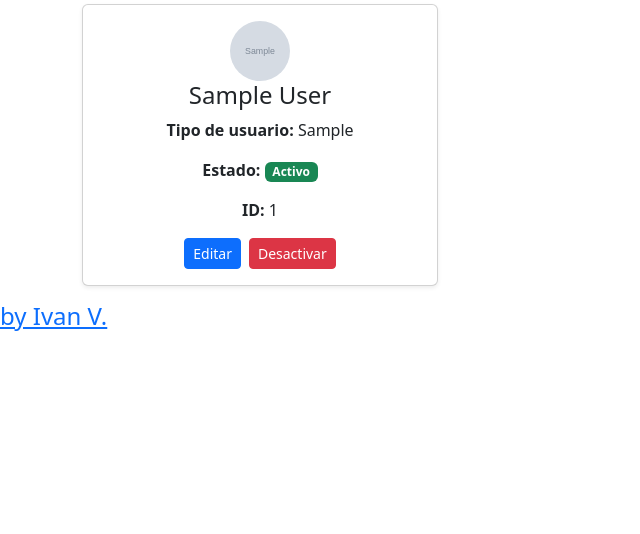
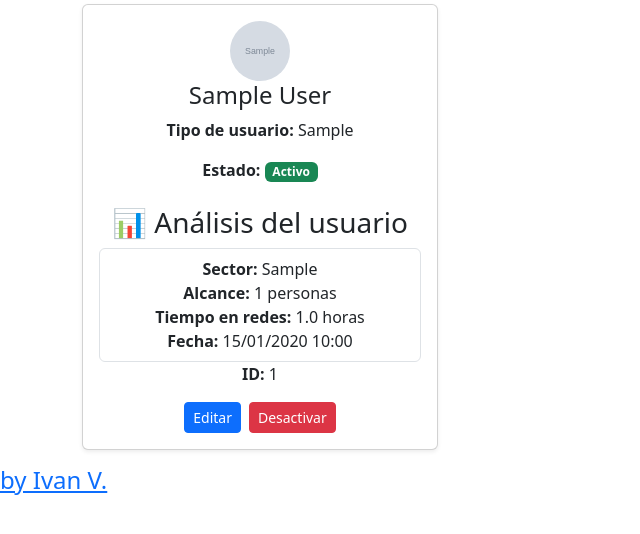
Before and after one commit to Iv4n-0v/Project_Social_MEdi4, a FastAPI app: page /users in a window 1280 px wide. Shown: the part 148-682 px from the top of the page, without its empty margins (0-640 px from the left). Run offline with FastAPI, Linux system fonts and the light colour scheme; tables that the repository leaves empty hold one stand-in row (values such as "Sample post"); grey boxes marked "Sample" are stand-in pictures; parts of the project's set-up code (start-up, migrations or seed data) failed here and were passed over.

Commit message:
order in the analysis

```diff
--- a/templates/user_list.html
+++ b/templates/user_list.html
@@ -34,6 +34,25 @@
                         {% endif %}
                     </p>
 
+                    <h3 class="mt-4">📊 Análisis del usuario</h3>
+
+                        {% if user.analyses %}
+                    <ul class="list-group">
+                        {% for analysis in user.analyses %}
+                    <li class="list-group-item">
+                    <b>Sector:</b> {{ analysis.sector }} <br>
+                    <b>Alcance:</b> {{ analysis.reach }} personas <br>
+                    <b>Tiempo en redes:</b> {{ analysis.time_in_social_media }} horas <br>
+                    <b>Fecha:</b> {{ analysis.date.strftime("%d/%m/%Y %H:%M") }}
+                    </li>
+                        {% endfor %}
+                    </ul>
+                        {% else %}
+                    <p class="text-muted">Este usuario no tiene análisis registrados.</p>
+                        {% endif %}
+
+
+
                     <p class="card-text">
                         <strong>ID:</strong> {{ user.id }}
                     </p>
```
Also changed, not shown: analysis.py (+17 -18 lines).
